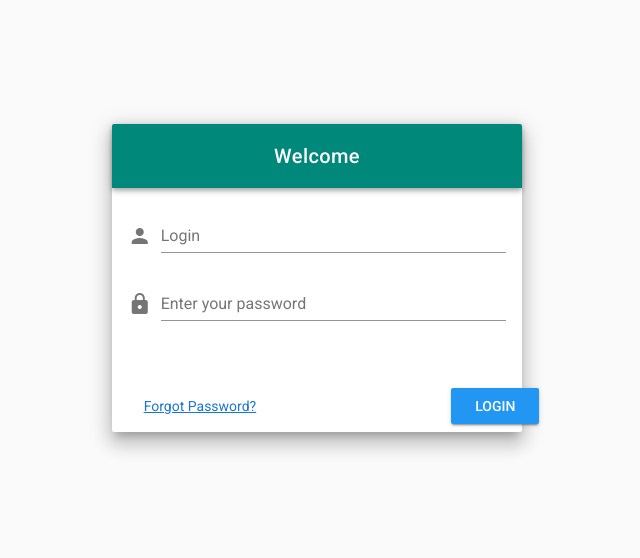
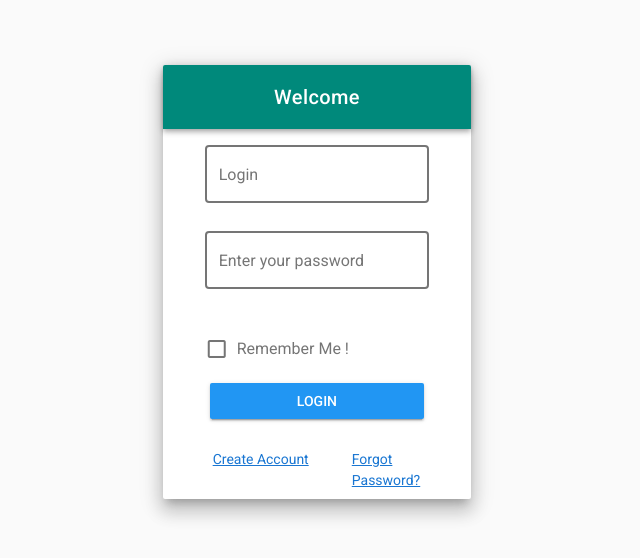
Before and after one commit to p5chi-auf/Vesta-frontend, a Vue app: page /auth/login in a window 1280 px wide. Shown: the part 110-668 px from the top of the page, without its empty margins (323-963 px from the left). Built offline with nearby package versions, Linux system fonts and the light colour scheme.

Commit message:
Change Login and Register page

```diff
--- a/src/components/Layouts/Auth/Login.vue
+++ b/src/components/Layouts/Auth/Login.vue
@@ -1,39 +1,58 @@
 <template>
-  <v-flex xs12 sm8 md4>
+  <v-flex xs12 sm5 md3>
     <v-card class="elevation-12">
       <v-toolbar color="teal darken-1" dark>
         <v-toolbar-title class="ma-auto">
           Welcome
         </v-toolbar-title>
       </v-toolbar>
+      <v-flex xs10 offset-xs1>
         <v-card-text>
           <v-form>
             <v-text-field
-            prepend-icon="person"
+              outline
               name="login"
               label="Login"
               type="text"
               required
-          ></v-text-field>
+              ><v-icon>home</v-icon></v-text-field
+            >
             <v-text-field
               id="password"
-            prepend-icon="lock"
+              outline
               name="password"
               label="Enter your password"
               type="password"
             ></v-text-field>
+            <v-checkbox
+              v-model="ex4"
+              label="Remember Me !"
+              color="info"
+              value="Remember Me !"
+              hide-details
+            ></v-checkbox>
           </v-form>
         </v-card-text>
-      <v-card-actions class="ma-4">
+        <v-layout row justufy-center>
+          <v-flex xs10 offset-xs1>
+            <v-btn block color="info">Login</v-btn>
+          </v-flex>
+        </v-layout>
+        <v-card-actions class="ma-3">
+          <v-layout row wrap justify-space-between>
+            <v-flex xs12 md6>
+              <router-link :to="{ name: 'register' }">
+                Create Account
+              </router-link>
+            </v-flex>
+            <v-flex xs12 md4>
               <router-link :to="{ name: 'forgotpassword' }"
                 >Forgot Password?</router-link
               >
-        <v-layout row wrap justify-end>
-          <v-flex xs12 md2>
-            <v-btn block color="info">Login</v-btn>
             </v-flex>
           </v-layout>
         </v-card-actions>
+      </v-flex>
     </v-card>
   </v-flex>
 </template>
--- a/src/components/Layouts/Auth/Register.vue
+++ b/src/components/Layouts/Auth/Register.vue
@@ -6,6 +6,9 @@
           <v-flex xs12>
             <v-card class="elevation-12">
               <v-toolbar color="teal darken-1" dark>
+                <router-link :to="{ name: 'login' }">
+                  <v-icon class="back">keyboard_arrow_left</v-icon>
+                </router-link>
                 <v-toolbar-title class="ma-auto">
                   Create an Account
                 </v-toolbar-title>
@@ -15,13 +18,13 @@
           <v-card-text>
             <v-container>
               <form>
-                <v-layout row wrap justify-start>
-                  <v-flex xs12 md6>
+                <v-layout row wrap justify-space-between>
+                  <v-flex xs12 md7>
                     <v-layout row>
                       <v-flex xs12 md12>
                         <v-text-field
                           v-model="name"
-                          :counter="10"
+                          :counter="20"
                           :rules="nameRules"
                           label="Name"
                           required
@@ -31,28 +34,27 @@
                     <v-flex xs12 md12>
                       <v-text-field
                         v-model="lastname"
-                        :counter="10"
+                        :counter="20"
                         :rules="lastnameRules"
                         label="Lastname"
                         required
                       ></v-text-field>
                     </v-flex>
                   </v-flex>
-                  <v-flex xs12 md6 sm12>
+                  <v-flex xs12 md4 sm12>
                     <img
-                      width="90%"
+                      width="100%"
+                      height="100%"
                       class="mx-auto"
-                      src="/img/registration/dispersion.png"
+                      src="/img/registration/log.png"
                     />
                   </v-flex>
                 </v-layout>
-
                 <v-layout row wrap justify-end> </v-layout>
-
                 <v-layout row>
                   <v-text-field
                     v-model="username"
-                    :counter="10"
+                    :counter="20"
                     :rules="usernameRules"
                     label="Username"
                     required
@@ -61,7 +63,7 @@
                 <v-layout row>
                   <v-text-field
                     v-model="email"
-                    :counter="10"
+                    :counter="20"
                     :rules="emailRules"
                     label="Mail*"
                     required
@@ -91,7 +93,6 @@
                         Clear
                       </v-btn>
                     </v-flex>
-
                     <v-flex xs12 lg4 xl2>
                       <v-btn block type="submit" color="info">
                         SingUp
@@ -107,7 +108,6 @@
     </v-layout>
   </v-container>
 </template>
-
 <script>
 export default {
   data: function() {
@@ -143,7 +143,6 @@ export default {
         : "";
     }
   },
-
   methods: {
     clear() {
       this.name = "";
```
Lines whose indentation alone changed are shown as unchanged.
